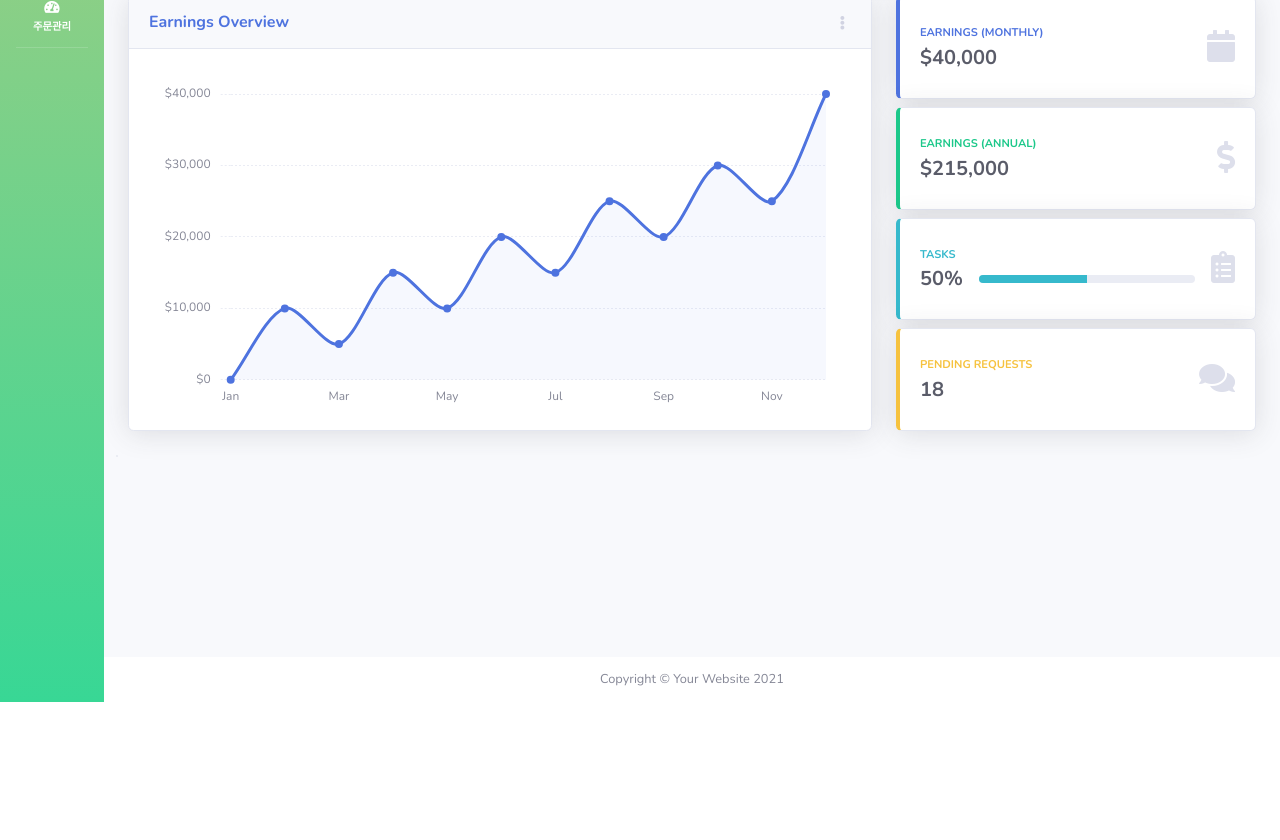
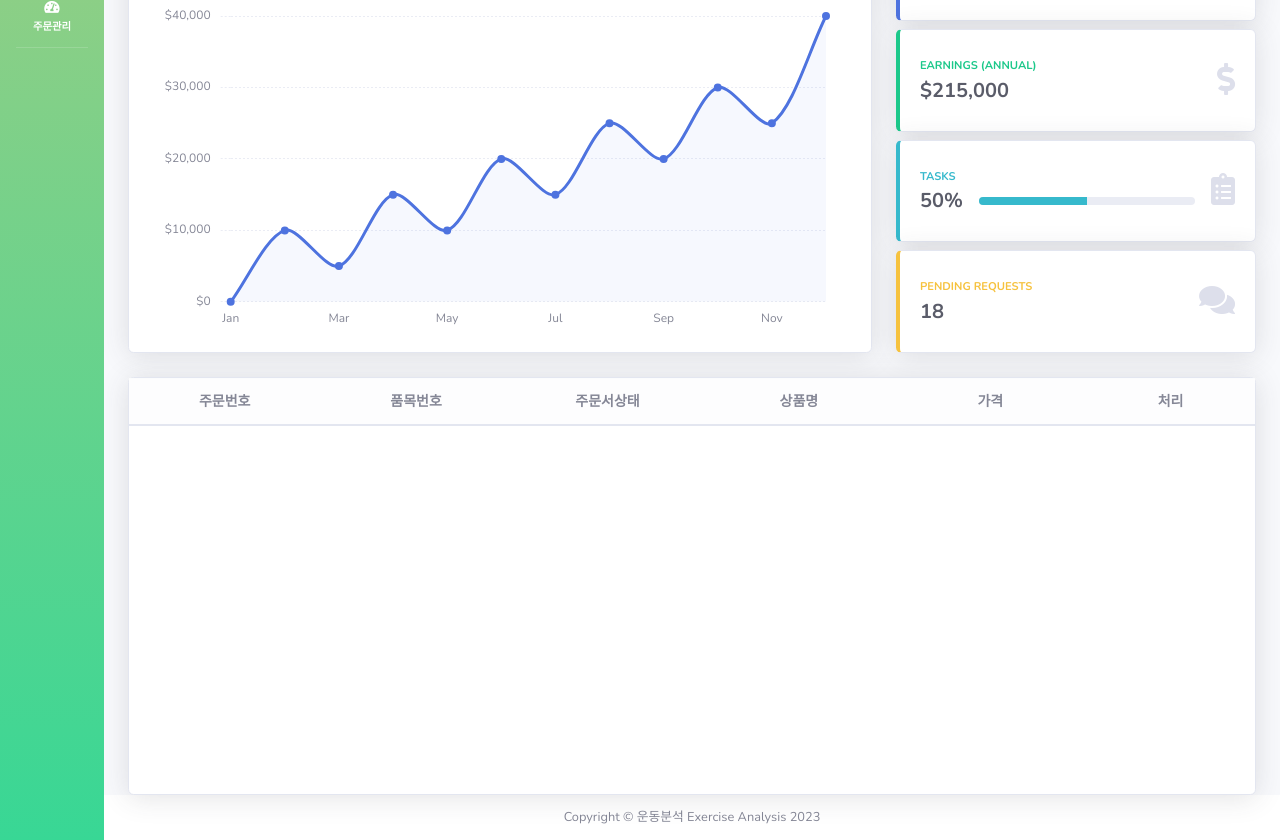
Before and after one commit to now-0o/OMS, a website: page views/index.html in a window 1280 px wide. Shown: the part 98-938 px from the top of the page. Before the commit the page ends 800 px from the top, so only its background shows below. Drawn offline with nearby package versions, Linux system fonts and the light colour scheme; files that its build step writes are made by us from their sources; files whose address does not match are found by name.

Commit message:
feat: 하단 주문목록 테이블 리스트 추가

```diff
--- a/views/index.html
+++ b/views/index.html
@@ -57,26 +57,21 @@
         <div id="content-wrapper" class="d-flex flex-column">
 
             <!-- Main Content -->
-            <div id="content">
+            <div id="content" class="mt-3">
 
                 <!-- Topbar -->
-                <nav class="navbar navbar-expand navbar-light bg-white topbar mb-4 static-top shadow">
-
-                    <!-- Sidebar Toggle (Topbar) -->
+                <!-- <nav class="navbar navbar-expand navbar-light bg-white topbar mb-4 static-top shadow">
                     <button id="sidebarToggleTop" class="btn btn-link d-md-none rounded-circle mr-3">
                         <i class="fa fa-bars"></i>
                     </button>
 
-                    <!-- Topbar Navbar -->
                     <ul class="navbar-nav ml-auto">
 
-                        <!-- Nav Item - Search Dropdown (Visible Only XS) -->
                         <li class="nav-item dropdown no-arrow d-sm-none">
                             <a class="nav-link dropdown-toggle" href="#" id="searchDropdown" role="button"
                                 data-toggle="dropdown" aria-haspopup="true" aria-expanded="false">
                                 <i class="fas fa-search fa-fw"></i>
                             </a>
-                            <!-- Dropdown - Messages -->
                             <div class="dropdown-menu dropdown-menu-right p-3 shadow animated--grow-in"
                                 aria-labelledby="searchDropdown">
                                 <form class="form-inline mr-auto w-100 navbar-search">
@@ -94,7 +89,6 @@
                             </div>
                         </li>
 
-                        <!-- Nav Item - User Information -->
                         <li class="nav-item dropdown no-arrow">
                             <a class="nav-link dropdown-toggle" href="#" id="userDropdown" role="button"
                                 data-toggle="dropdown" aria-haspopup="true" aria-expanded="false">
@@ -102,7 +96,6 @@
                                 <img class="img-profile rounded-circle"
                                     src="img/undraw_profile.svg">
                             </a>
-                            <!-- Dropdown - User Information -->
                             <div class="dropdown-menu dropdown-menu-right shadow animated--grow-in"
                                 aria-labelledby="userDropdown">
                                 <a class="dropdown-item" href="#">
@@ -127,7 +120,7 @@
 
                     </ul>
 
-                </nav>
+                </nav> -->
                 <!-- End of Topbar -->
 
                 <!-- Begin Page Content -->
@@ -257,9 +250,42 @@
 
                     <!-- Content Row -->
                     <div class="row">
-                        <div class="card">
+                        <div class="col-xl-12 col-lg-14">
+                            <div class="card shadow">
+                                <table class="table" style="height:400px">
+                                    <colgroup>
+                                        <col width="17%">
+                                        <col width="17%">
+                                        <col width="17%">
+                                        <col width="17%">
+                                        <col width="17%">
+                                        <col width="17%">
+                                    </colgroup>
+                                    <thead class="table-light" style="font-size: 14px; text-align: center;">
+                                        <th>
+                                            주문번호
+                                        </th>
+                                        <th>
+                                            품목번호
+                                        </th>
+                                        <th>
+                                            주문서상태
+                                        </th>
+                                        <th>
+                                            상품명
+                                        </th>
+                                        <th>
+                                            가격
+                                        </th>
+                                        <th>
+                                            처리
+                                        </th>
+                                    </thead>
+                                    <tbody>
 
-
+                                    </tbody>
+                                </table>
+                            </div>
                         </div>
                     </div>
 
@@ -273,7 +299,7 @@
             <footer class="sticky-footer bg-white">
                 <div class="container my-auto">
                     <div class="copyright text-center my-auto">
-                        <span>Copyright &copy; Your Website 2021</span>
+                        <span>Copyright &copy; 운동분석 Exercise Analysis 2023</span>
                     </div>
                 </div>
             </footer>
```
